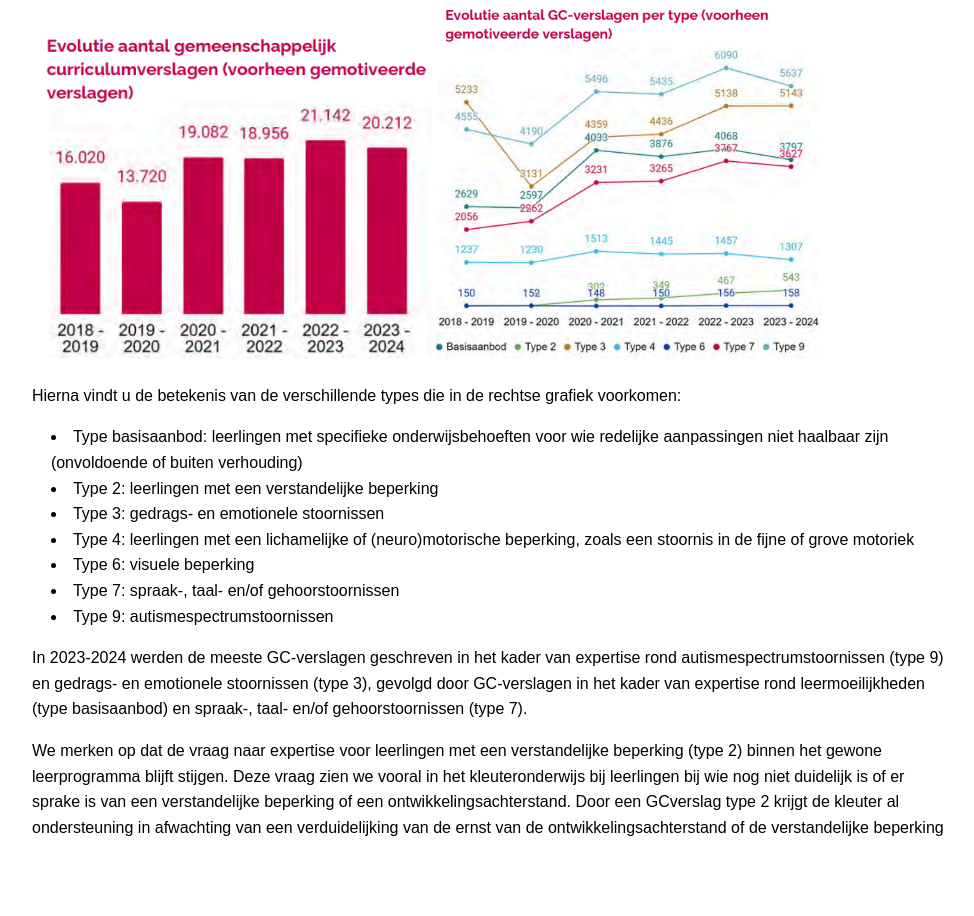
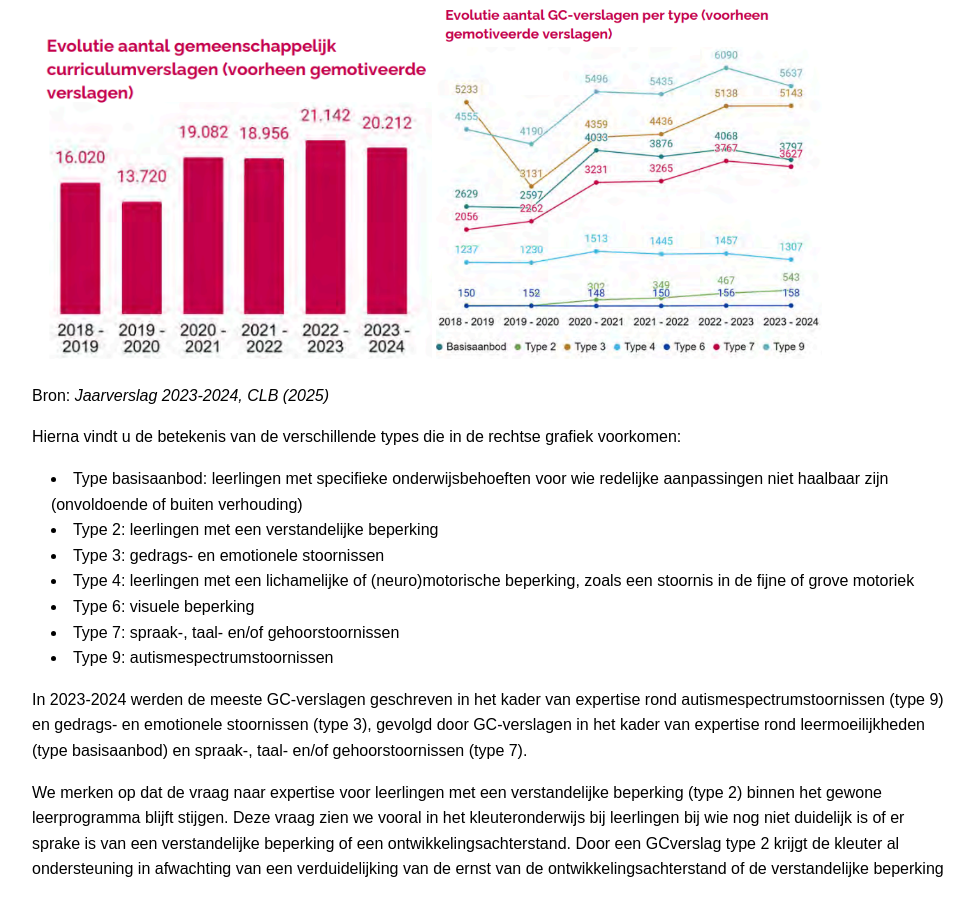
Before and after one commit to AnnDeneut/AnnDeneut.github.io, a plain HTML site: page index.html in a window 1280 px wide. Shown: the part 1088-2004 px from the top of the page, without its empty margins (148-1122 px from the left). Drawn offline with Linux system fonts and the light colour scheme.

Commit message:
Update index.html

```diff
--- a/index.html
+++ b/index.html
@@ -34,6 +34,7 @@
 <p>Sinds 2018 is er een over het algemeen stijgende trend waarneembaar in het labelen van kinderen met een bepaalde diagnose of stoornis. Onderstaande grafieken met de evolutie van het aantal gemeenschappelijk curriculumverslagen uit het CLB jaarverslag van 2023-2024 illustreren dit verschijnsel. Voor meer informatie kan u terecht bij dat jaarverslag door de volgende link aan te klikken:<a href="https://www.go-clb.be/media/doc/CLB_jaarverslag_2023_2024.pdf" target="_blank"> CLB jaarverslag 2023-2024</a></p>
 <img src="PRENTJES\gemeenschappelijke curriculumverslagen.png" alt="Welkom"   Class="illustratie2">
 <img src="PRENTJES\GC-verslagen per type.png" alt="Welkom"   Class="illustratie2">
+<p>Bron: <i>Jaarverslag 2023-2024, CLB (2025)</i></p>
 <p>Hierna vindt u de betekenis van de verschillende types die in de rechtse grafiek voorkomen:</p>
 <li Style="margin-left:0.5cm;">Type basisaanbod: leerlingen met specifieke onderwijsbehoeften voor wie redelijke aanpassingen niet haalbaar zijn (onvoldoende of buiten verhouding)</li>
 <li Style="margin-left:0.5cm;">Type 2: leerlingen met een verstandelijke beperking</li>
```
